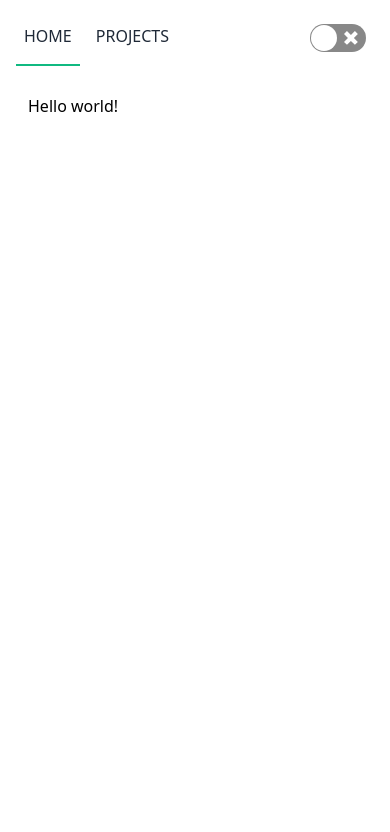
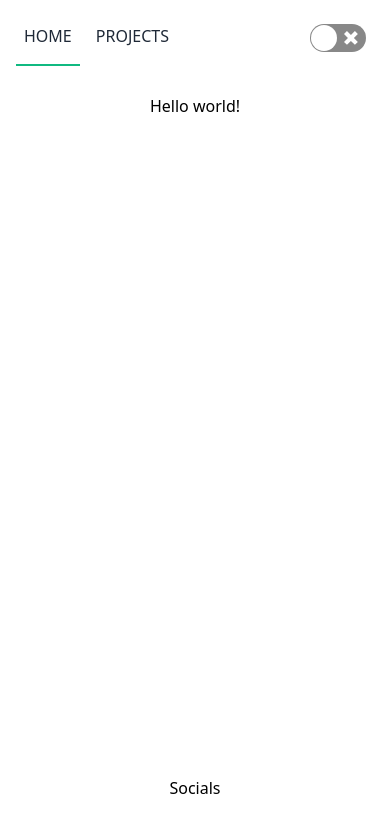
Before and after one commit to mj3f/personal-website, a React (Create React App) app: page / in a window 390 px wide. Shown: the top 832 px of the page. Built offline with nearby package versions, Linux system fonts and the light colour scheme.

Commit message:
Added footer, need to make layout responsive for small sizes.

```diff
--- a/src/App.tsx
+++ b/src/App.tsx
@@ -3,6 +3,7 @@ import { BrowserRouter, Switch, Route, NavLink } from 'react-router-dom';
 import Home from './Home';
 import Projects from './Projects';
 import ReactSwitch from 'react-switch';
+import Footer from './Footer';
 
 const App = () => {
     const [isDarkMode, setIsDarkMode] = useState(false);
@@ -15,7 +16,8 @@ const App = () => {
     return (
         <BrowserRouter>
             <div className={isDarkMode ? 'dark h-screen' : 'light h-screen'}>
-                <div className="bg-white text-black dark:bg-gray-800 dark:text-white h-full p-2">
+                <div className="bg-white text-black dark:bg-gray-800 dark:text-white h-full p-2 flex flex-col justify-between">
+                    <header>
                         <nav className="relative flex flex-row flex-wrap p-2 w-full">
                             <div className="w-1/2 flex justify-start">
                                 <NavLink to="/" className={`${navLinkClass} ${marginRight2}`} exact activeClassName={`${navLinkActiveClass} ${marginRight2}`}>Home</NavLink>
@@ -27,15 +29,16 @@ const App = () => {
                                 </div>
                             </div>
                         </nav>
-
-                      {/* A <Switch> looks through its children <Route>s and
-                    renders the first one that matches the current URL. */}
-                    <div className="p-5">
+                    </header>
+                    <main className="p-5 mb-auto">
                         <Switch>
                             <Route exact path="/" component={Home} />
                             <Route exact path="/projects" component={Projects} />
                         </Switch>
-                    </div>
+                    </main>
+                    <footer className="h-20">
+                        <Footer />
+                    </footer>
                 </div>
             </div>
           </BrowserRouter>
--- /dev/null
+++ b/src/Footer.tsx
@@ -0,0 +1,10 @@
+import React from 'react';
+const Footer = () => {
+    return (
+        <div className="flex justify-center items-center my-5">
+            <p>Socials</p>
+        </div>
+    );
+}
+
+export default Footer;
--- a/src/Home.tsx
+++ b/src/Home.tsx
@@ -1,7 +1,7 @@
 import React, { FunctionComponent } from 'react';
 
 const Home: FunctionComponent = () => (
-    <p>Hello world!</p>
+    <p className="text-center">Hello world!</p>
 );
 
 export default Home;
```
Lines whose indentation alone changed are shown as unchanged.
